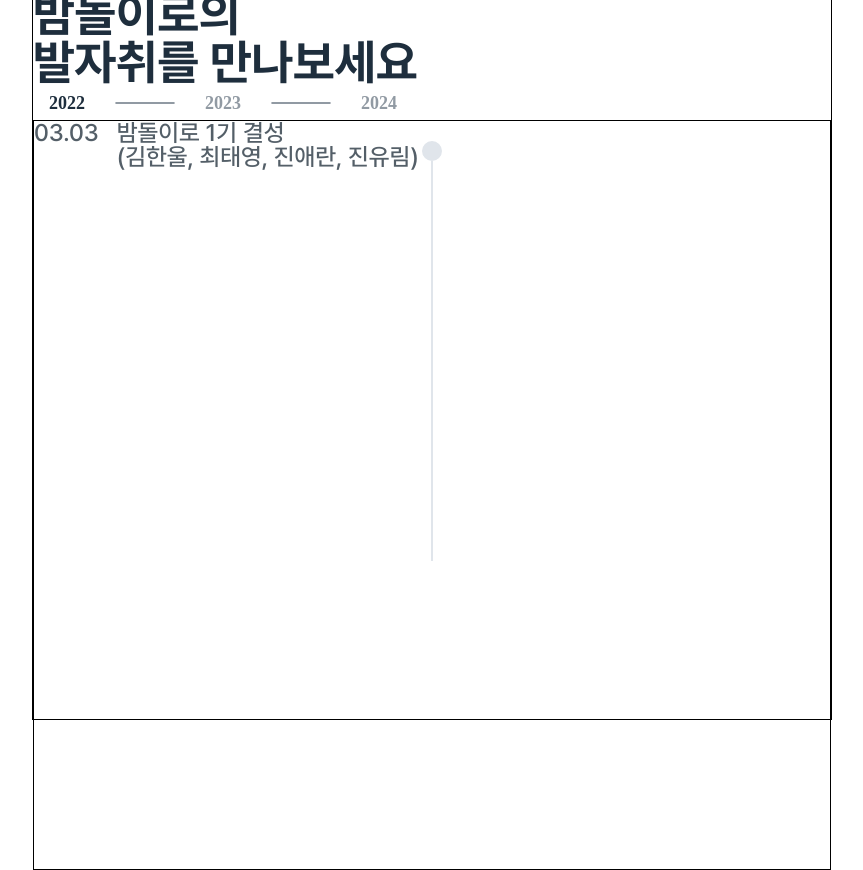
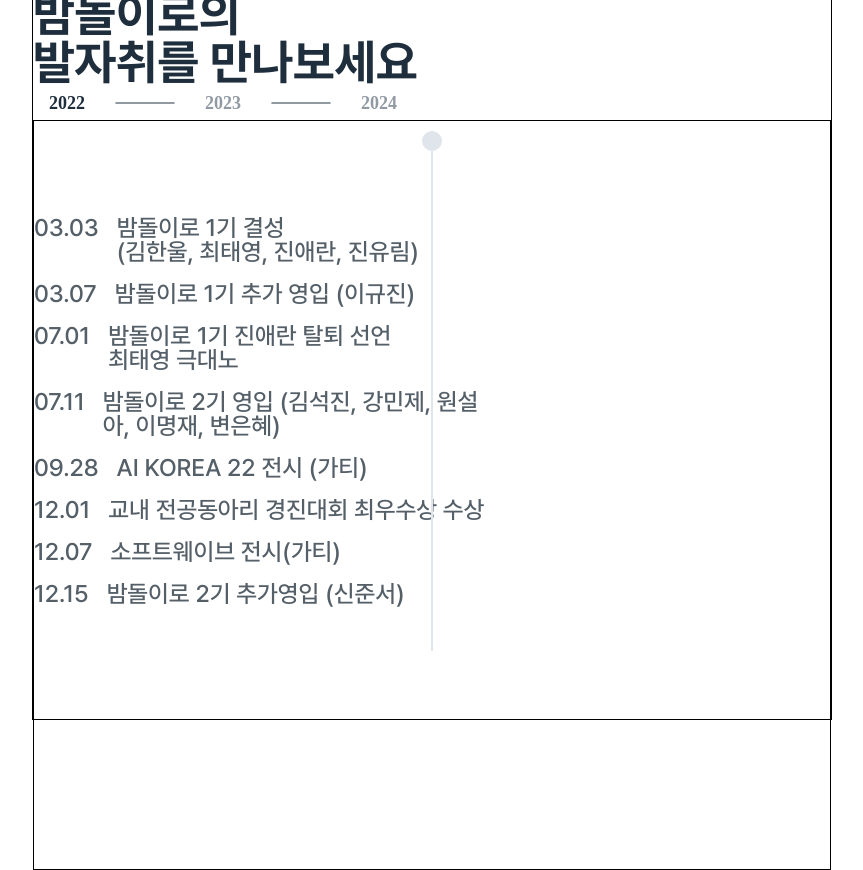
Before and after one commit to Bamdoliro/Bamdoliro, a React (Create React App) app: page / in a window 1280 px wide. Shown: the part 880-1750 px from the top of the page, without its empty margins (208-1071 px from the left). Built offline with nearby package versions, Linux system fonts and the light colour scheme.

Commit message:
ADD :: Header 리팩토링 & HistoryData로 나열

```diff
--- a/src/components/Header/index.tsx
+++ b/src/components/Header/index.tsx
@@ -1,3 +1,4 @@
+/* eslint-disable react/jsx-key */
 import React, { useState } from 'react';
 import { color } from 'shared/styles/theme';
 import * as S from './style';
@@ -5,31 +6,22 @@ import Logo from '../../assets/logo.svg';
 import Button from '../common/Button';
 
 export default function Header() {
+  const ItemData = ['팀 소개', '팀원 소개', '팀 문화', '프로젝트'];
+
   return (
     <S.Header>
       <S.InnerFrame>
         <S.Logo src={Logo} onClick={() => window.location.reload()} />
         <S.Nav>
-          <Button
-            title="팀 소개"
-            color={color.gray04}
-            onClick={() => console.log('팀 소개')}
-          />
-          <Button
-            title="팀원 소개"
-            color={color.gray04}
-            onClick={() => console.log('팀원 소개')}
-          />
-          <Button
-            title="팀 문화"
-            color={color.gray04}
-            onClick={() => console.log('팀 문화')}
-          />
-          <Button
-            title="프로젝트"
-            color={color.gray04}
-            onClick={() => console.log('프로젝트')}
-          />
+          {ItemData.map((item) => {
+            return (
+              <Button
+                title={item}
+                color={color.gray04}
+                onClick={() => console.log(item)}
+              />
+            );
+          })}
         </S.Nav>
       </S.InnerFrame>
     </S.Header>
--- a/src/components/History/index.tsx
+++ b/src/components/History/index.tsx
@@ -1,9 +1,11 @@
+/* eslint-disable react/no-array-index-key */
 import TitleWrap from 'components/common/TItleWrap';
 import Button from 'components/common/Button';
 import HistoryText from 'components/common/HistoryText';
 import { color } from 'shared/styles/theme';
 import { useState } from 'react';
 import * as S from './style';
+import HistoryData from '../../data/HistoryData.json';
 
 export default function History() {
   const [isBtnEvent, setBtnEvent] = useState([true, false, false]);
@@ -48,10 +50,13 @@ export default function History() {
           })}
         </S.TabBar>
         <S.HistoryFrame>
-          <HistoryText
-            date="03.03"
-            desc={'밤돌이로 1기 결성\n(김한울, 최태영, 진애란, 진유림)'}
-          />
+          <S.HistoryTextFrame>
+            {HistoryData.map((item, index) => {
+              return (
+                <HistoryText key={index} date={item.date} desc={item.cotent} />
+              );
+            })}
+          </S.HistoryTextFrame>
           {/* 선 */}
           <S.HistoryLine>
             <S.Round />
--- a/src/components/History/style.ts
+++ b/src/components/History/style.ts
@@ -34,11 +34,18 @@ export const HistoryFrame = styled.div`
   border: 1px solid black;
 `;
 
+export const HistoryTextFrame = styled.div`
+  height: 80%;
+  display: flex;
+  flex-direction: column;
+  justify-content: center;
+`;
+
 // 한줄
 
 export const HistoryLine = styled.div`
   position: absolute;
-  top: 230px;
+  top: 270px;
   left: 50%;
   transform: translate(-50%, -50%);
   display: flex;
@@ -54,7 +61,7 @@ export const Round = styled.div`
 `;
 
 export const HeightLine = styled.div`
-  height: 400px;
+  height: 500px;
   width: 0px;
   border: 1.5px solid ${color.gray01};
 `;
--- a/src/components/common/HistoryText/style.ts
+++ b/src/components/common/HistoryText/style.ts
@@ -3,6 +3,7 @@ import { color } from 'shared/styles/theme';
 
 export const TextFrame = styled.div`
   display: flex;
+  margin-bottom: 18px;
 `;
 
 export const DescFrame = styled.div`
--- a/src/data/HistoryData.json
+++ b/src/data/HistoryData.json
@@ -0,0 +1,34 @@
+[
+    {
+        "date": "03.03",
+        "cotent": "밤돌이로 1기 결성\n(김한울, 최태영, 진애란, 진유림)"
+    },
+    {
+        "date": "03.07",
+        "cotent": "밤돌이로 1기 추가 영입 (이규진)"
+    },
+    {
+        "date": "07.01",
+        "cotent": "밤돌이로 1기 진애란 탈퇴 선언\n최태영 극대노"
+    },
+    {
+        "date": "07.11",
+        "cotent": "밤돌이로 2기 영입 (김석진, 강민제, 원설아, 이명재, 변은혜)"
+    },
+    {
+        "date": "09.28",
+        "cotent": "AI KOREA 22 전시 (가티)"
+    },
+    {
+        "date": "12.01",
+        "cotent": "교내 전공동아리 경진대회 최우수상 수상"
+    },
+    {
+        "date": "12.07",
+        "cotent": "소프트웨이브 전시(가티)"
+    },
+    {
+        "date": "12.15",
+        "cotent": "밤돌이로 2기 추가영입 (신준서)"
+    }
+]
```
